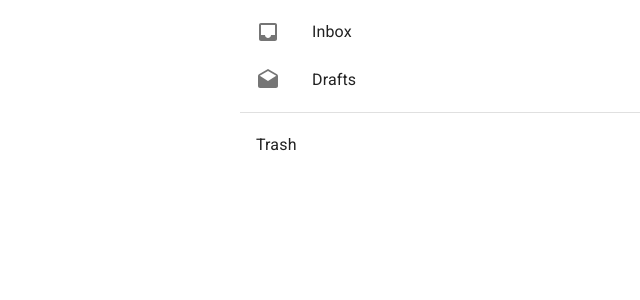
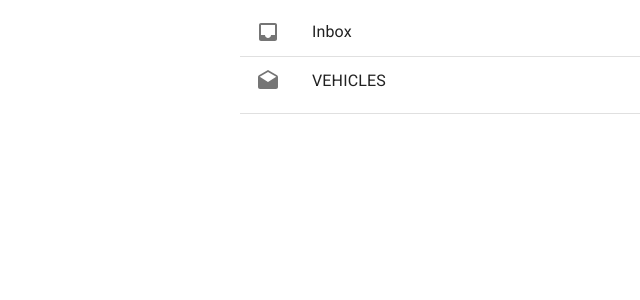
Before and after one commit to mikohan/bruno-nextjs-lrn, a Next.js app: page / in a window 1280 px wide. Shown: the top 300 px of the page, without its empty margins (124-764 px from the left). Built offline with nearby package versions, Linux system fonts and the light colour scheme.

Commit message:
Added links

```diff
--- a/src/components/HomePage.tsx
+++ b/src/components/HomePage.tsx
@@ -21,25 +21,25 @@ export default function HomePage() {
       <CssBaseline />
       <Container maxWidth="sm">
         <List component="nav" aria-label="main mailbox folders">
+          <Link href="/list">
             <ListItem button>
               <ListItemIcon>
                 <InboxIcon />
               </ListItemIcon>
               <ListItemText primary="Inbox" />
             </ListItem>
+          </Link>
+          <Divider />
+          <Link href="/vehicles">
             <ListItem button>
               <ListItemIcon>
                 <DraftsIcon />
               </ListItemIcon>
-            <ListItemText primary="Drafts" />
+              <ListItemText primary="VEHICLES" />
             </ListItem>
+          </Link>
         </List>
         <Divider />
-        <List component="nav" aria-label="secondary mailbox folders">
-          <ListItem button>
-            <ListItemText primary="Trash" />
-          </ListItem>
-        </List>
       </Container>
     </React.Fragment>
   );
```
Lines whose indentation alone changed are shown as unchanged.
